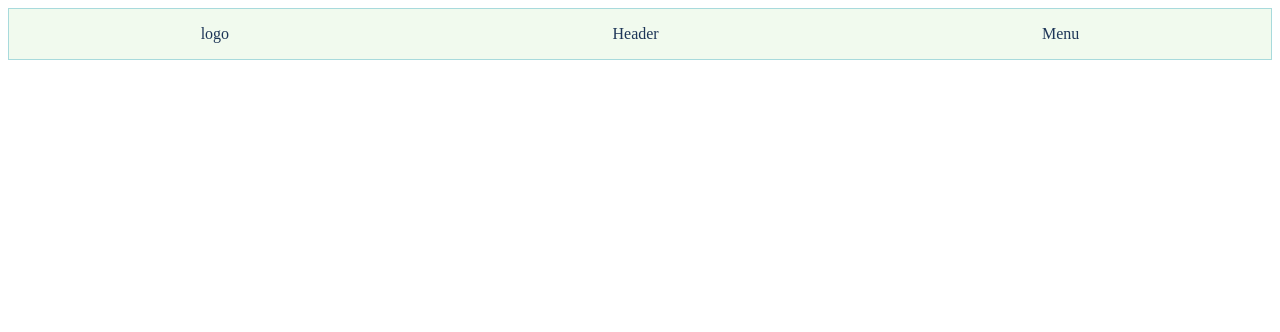
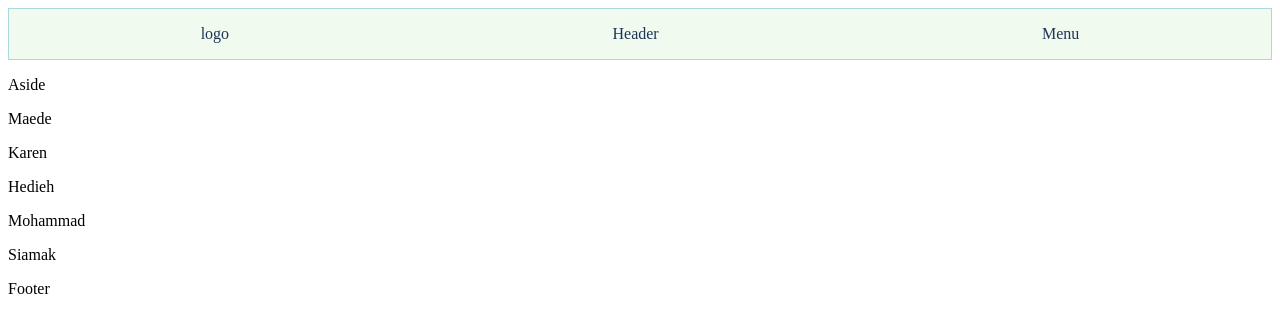
Before and after one commit to hedita/flex-task, a plain HTML site: page index.html in a window 1280 px wide. Drawn offline with Linux system fonts and the light colour scheme.

Commit message:
header and main

```diff
--- a/index.html
+++ b/index.html
@@ -13,6 +13,20 @@
   <p class="header">Header</p>
   <p class="menu">Menu</p>
   </div>
-
+  <div class="container2">
+  <p class="aside">Aside</p>
+  <div class="container3">
+  <p class="maede">Maede</p>
+  <p class="karen">Karen</p>
+  <p class="hedieh">Hedieh</p>
+  </div>
+  <div class="container4">
+  <p class="mohammad">Mohammad</p>
+  <p class="siamak">Siamak</p>
+  </div>
+  </div>
+  <div class="container5">
+  <p class="footer">Footer</p>
+  </div>
 </body>
 </html>
```
